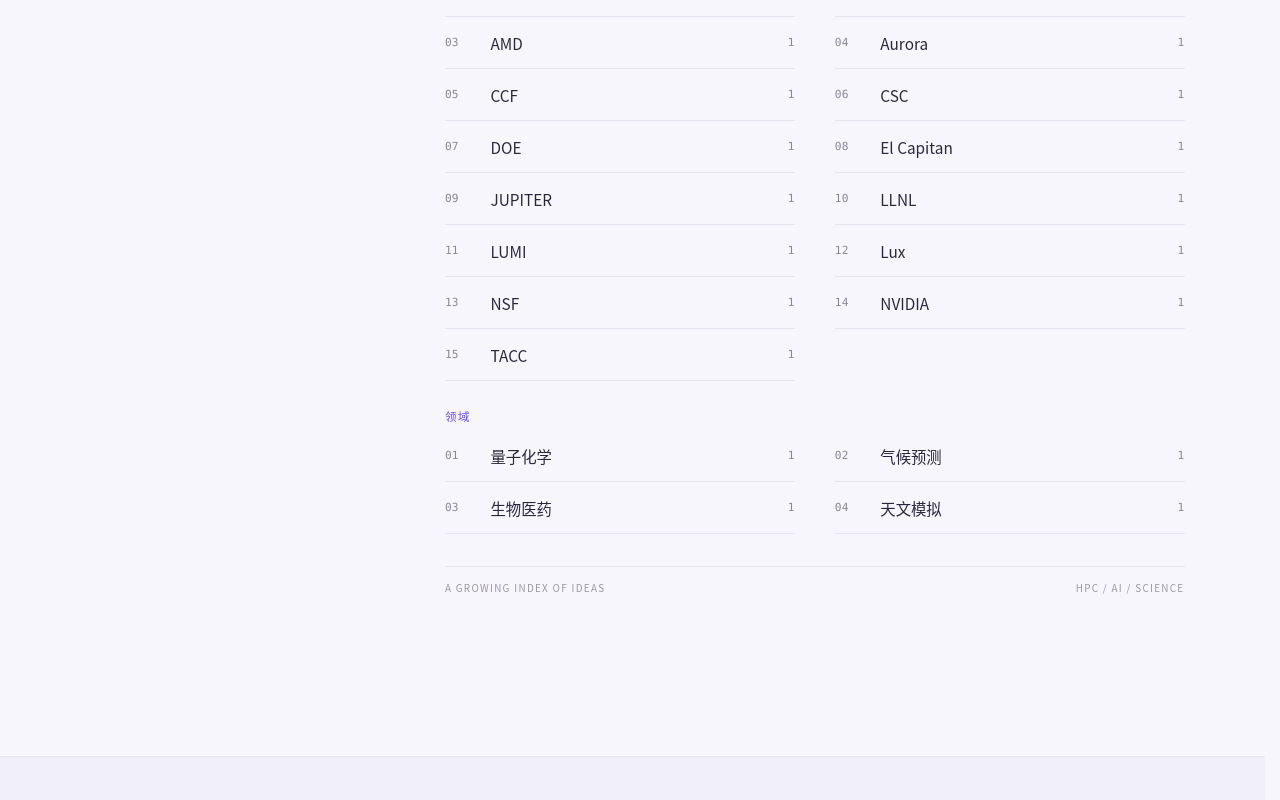
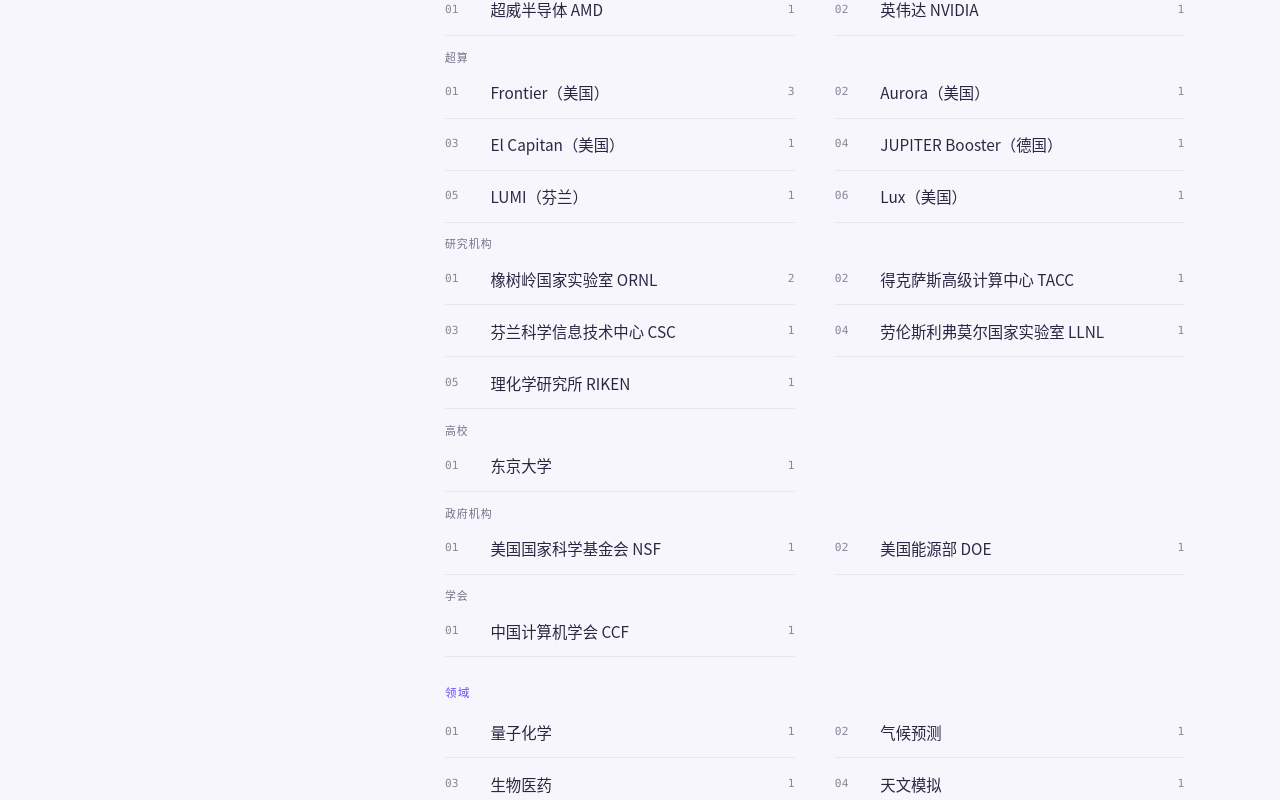
Before and after one commit to arcsysu/chaozhi-global-perspectives, an Astro site: page /topics in a window 1280 px wide. Shown: the part 742-1542 px from the top of the page. Built offline with nearby package versions, Linux system fonts and the light colour scheme; Astro itself is replaced by a stand-in of ours.

Commit message:
feat: nest subject tags and normalize institution names
Split 主体 into company/supercomputer/lab/university/gov/society, fix PHEASANT subjects, and use Chinese+abbr / country labels.

Co-authored-by: Cursor <cursoragent@cursor.com>

```diff
--- a/src/content.config.ts
+++ b/src/content.config.ts
@@ -50,18 +50,43 @@ const articleSchema = z
     /**
      * 分类标签：四键对象，空类别保留 []。
      * 类别顺序：科学智能体 → 项目 → 主体 → 领域。
-     * 至少一类非空。
+     * 主体再分为：公司 / 超算 / 研究机构 / 高校 / 政府机构 / 学会。
+     * 至少一类（含主体任一子类）非空。
      */
     tags: z
       .object({
         科学智能体: z.array(z.string().min(1)).default([]),
         项目: z.array(z.string().min(1)).default([]),
-        主体: z.array(z.string().min(1)).default([]),
+        主体: z
+          .object({
+            公司: z.array(z.string().min(1)).default([]),
+            超算: z.array(z.string().min(1)).default([]),
+            研究机构: z.array(z.string().min(1)).default([]),
+            高校: z.array(z.string().min(1)).default([]),
+            政府机构: z.array(z.string().min(1)).default([]),
+            学会: z.array(z.string().min(1)).default([]),
+          })
+          .default({
+            公司: [],
+            超算: [],
+            研究机构: [],
+            高校: [],
+            政府机构: [],
+            学会: [],
+          }),
         领域: z.array(z.string().min(1)).default([]),
       })
       .refine(
-        (t) =>
-          t.科学智能体.length + t.项目.length + t.主体.length + t.领域.length >= 1,
+        (t) => {
+          const subjectCount =
+            t.主体.公司.length +
+            t.主体.超算.length +
+            t.主体.研究机构.length +
+            t.主体.高校.length +
+            t.主体.政府机构.length +
+            t.主体.学会.length;
+          return t.科学智能体.length + t.项目.length + subjectCount + t.领域.length >= 1;
+        },
         { message: '至少需要一个标签' },
       ),
 
--- a/src/content/articles/amd-hpc-assistant-lumi-frontier/index.md
+++ b/src/content/articles/amd-hpc-assistant-lumi-frontier/index.md
@@ -6,11 +6,17 @@ tags:
     - AMD HPC Assistant
   项目: []
   主体:
-    - AMD
-    - CSC
-    - ORNL
-    - LUMI
-    - Frontier
+    公司:
+      - 超威半导体 AMD
+    超算:
+      - LUMI（芬兰）
+      - Frontier（美国）
+    研究机构:
+      - 芬兰科学信息技术中心 CSC
+      - 橡树岭国家实验室 ORNL
+    高校: []
+    政府机构: []
+    学会: []
   领域: []
 articleSource: agent
 status: approved
--- a/src/content/articles/elmerfold-el-capitan-protein-structure-prediction/index.md
+++ b/src/content/articles/elmerfold-el-capitan-protein-structure-prediction/index.md
@@ -7,8 +7,14 @@ tags:
     - ElMerFold
     - 戈登贝尔奖
   主体:
-    - LLNL
-    - El Capitan
+    公司: []
+    超算:
+      - El Capitan（美国）
+    研究机构:
+      - 劳伦斯利弗莫尔国家实验室 LLNL
+    高校: []
+    政府机构: []
+    学会: []
   领域:
     - 生物医药
 articleSource: agent
--- a/src/content/articles/gordon-bell-2026-femoco-and-storm/index.md
+++ b/src/content/articles/gordon-bell-2026-femoco-and-storm/index.md
@@ -8,7 +8,13 @@ tags:
     - FeMoco
     - STORM
   主体:
-    - Frontier
+    公司: []
+    超算:
+      - Frontier（美国）
+    研究机构: []
+    高校: []
+    政府机构: []
+    学会: []
   领域:
     - 量子化学
     - 气候预测
--- a/src/content/articles/hpc-ai-for-science-observation-plan-launched/index.md
+++ b/src/content/articles/hpc-ai-for-science-observation-plan-launched/index.md
@@ -6,7 +6,13 @@ tags:
   项目:
     - 前沿观察计划
   主体:
-    - CCF
+    公司: []
+    超算: []
+    研究机构: []
+    高校: []
+    政府机构: []
+    学会:
+      - 中国计算机学会 CCF
   领域: []
 articleSource: curated
 status: approved
--- a/src/content/articles/lux-ornl-genesis-mission-ai-factory/index.md
+++ b/src/content/articles/lux-ornl-genesis-mission-ai-factory/index.md
@@ -6,9 +6,15 @@ tags:
   项目:
     - 创世纪计划
   主体:
-    - ORNL
-    - Lux
-    - DOE
+    公司: []
+    超算:
+      - Lux（美国）
+    研究机构:
+      - 橡树岭国家实验室 ORNL
+    高校: []
+    政府机构:
+      - 美国能源部 DOE
+    学会: []
   领域: []
 articleSource: agent
 status: approved
--- a/src/content/articles/nemotron-for-science-agents/index.md
+++ b/src/content/articles/nemotron-for-science-agents/index.md
@@ -6,7 +6,13 @@ tags:
     - Nemotron for Science
   项目: []
   主体:
-    - NVIDIA
+    公司:
+      - 英伟达 NVIDIA
+    超算: []
+    研究机构: []
+    高校: []
+    政府机构: []
+    学会: []
   领域: []
 articleSource: agent
 status: approved
--- a/src/content/articles/pheasant-star-by-star-milky-way/index.md
+++ b/src/content/articles/pheasant-star-by-star-milky-way/index.md
@@ -7,9 +7,17 @@ tags:
     - PHEASANT
     - 戈登贝尔奖
   主体:
-    - Aurora
-    - Frontier
-    - JUPITER
+    公司: []
+    超算:
+      - Aurora（美国）
+      - Frontier（美国）
+      - JUPITER Booster（德国）
+    研究机构:
+      - 理化学研究所 RIKEN
+    高校:
+      - 东京大学
+    政府机构: []
+    学会: []
   领域:
     - 天文模拟
 articleSource: agent
--- a/src/content/articles/tacc-sagebrush-ai-inference/index.md
+++ b/src/content/articles/tacc-sagebrush-ai-inference/index.md
@@ -7,8 +7,14 @@ tags:
   项目:
     - NAIRR
   主体:
-    - TACC
-    - NSF
+    公司: []
+    超算: []
+    研究机构:
+      - 得克萨斯高级计算中心 TACC
+    高校: []
+    政府机构:
+      - 美国国家科学基金会 NSF
+    学会: []
   领域: []
 articleSource: agent
 status: approved
--- a/src/content/articles/test-draft-article/index.md
+++ b/src/content/articles/test-draft-article/index.md
@@ -5,7 +5,13 @@ tags:
   科学智能体: []
   项目:
     - 测试
-  主体: []
+  主体:
+    公司: []
+    超算: []
+    研究机构: []
+    高校: []
+    政府机构: []
+    学会: []
   领域: []
 articleSource: curated
 status: draft
--- a/src/pages/topics/index.astro
+++ b/src/pages/topics/index.astro
@@ -64,7 +64,7 @@ const totalSubjects = allTagStats.length;
               <p class="empty-state">暂无主题，文章发布后将自动生成。</p>
             ) : (
               <>
-                {categorizedStats.map(({ category, tags }) => (
+                {categorizedStats.map(({ category, tags, subcategories }) => (
                   <section
                     class="subject-category"
                     data-subject-category
@@ -76,6 +76,56 @@ const totalSubjects = allTagStats.length;
                     </h3>
                     {tags.length === 0 ? (
                       <p class="subject-category__empty">暂无主题</p>
+                    ) : subcategories && subcategories.length > 0 ? (
+                      subcategories.map(({ name, tags: subTags }) => (
+                        <div
+                          class="subject-subcategory"
+                          data-subject-subcategory
+                          aria-labelledby={`subject-subcategory-${category}-${name}`}
+                          hidden={subTags.length === 0}
+                        >
+                          <h4
+                            class="subject-subcategory__title"
+                            id={`subject-subcategory-${category}-${name}`}
+                          >
+                            {name}
+                          </h4>
+                          {subTags.length === 0 ? (
+                            <p class="subject-category__empty">暂无主题</p>
+                          ) : (
+                            <ol class="subject-index" role="list">
+                              {subTags.map(({ tag, count }, index) => (
+                                <li
+                                  data-subject-item
+                                  data-subject-name={tag
+                                    .normalize('NFKC')
+                                    .toLocaleLowerCase('zh-CN')}
+                                >
+                                  <a
+                                    href={withBase(`/topics/${encodeURIComponent(tag)}/`)}
+                                    class="subject-entry"
+                                  >
+                                    <span
+                                      class="subject-entry__number"
+                                      data-subject-number
+                                      aria-hidden="true"
+                                    >
+                                      {String(index + 1).padStart(2, '0')}
+                                    </span>
+                                    <span class="subject-entry__name">{tag}</span>
+                                    <span
+                                      class="subject-entry__count"
+                                      aria-label={`${count} 篇文章`}
+                                    >
+                                      {count}
+                                    </span>
+                                  </a>
+                                </li>
+                              ))}
+                            </ol>
+                          )}
+                        </div>
+                      ))
                     ) : (
                       <ol class="subject-index" role="list">
                         {tags.map(({ tag, count }, index) => (
@@ -163,6 +213,24 @@ const totalSubjects = allTagStats.length;
       });
 
       for (const category of categories) {
+        const subcategories = [
+          ...category.querySelectorAll<HTMLElement>('[data-subject-subcategory]'),
+        ];
+        if (subcategories.length > 0) {
+          for (const sub of subcategories) {
+            const visibleItems = [
+              ...sub.querySelectorAll<HTMLElement>('[data-subject-item]'),
+            ].filter((el) => !el.hidden);
+            sub.hidden = visibleItems.length === 0;
+            visibleItems.forEach((item, localIndex) => {
+              const number = item.querySelector<HTMLElement>('[data-subject-number]');
+              if (number) number.textContent = String(localIndex + 1).padStart(2, '0');
+            });
+          }
+          category.hidden = subcategories.every((sub) => sub.hidden);
+          continue;
+        }
+
         const visibleItems = [
           ...category.querySelectorAll<HTMLElement>('[data-subject-item]'),
         ].filter((el) => !el.hidden);
@@ -323,6 +391,26 @@ const totalSubjects = allTagStats.length;
     font-size: 0.72rem;
     font-weight: var(--fw-medium);
     letter-spacing: 0.14em;
+  }
+
+  .subject-subcategory {
+    margin-top: 0.85rem;
+  }
+
+  .subject-subcategory:first-of-type {
+    margin-top: 0.45rem;
+  }
+
+  .subject-subcategory[hidden] {
+    display: none;
+  }
+
+  .subject-subcategory__title {
+    margin: 0 0 0.15rem;
+    color: var(--color-text-muted);
+    font-size: 0.68rem;
+    font-weight: var(--fw-medium);
+    letter-spacing: 0.1em;
   }
 
   .subject-category__empty {
--- a/src/utils/articles.ts
+++ b/src/utils/articles.ts
@@ -29,20 +29,67 @@ export type DemoEntry = CollectionEntry<'demo'>;
 export const TAG_CATEGORY_ORDER = ['科学智能体', '项目', '主体', '领域'] as const;
 export type TagCategory = (typeof TAG_CATEGORY_ORDER)[number];
 
-/** 四类分类标签（空类别保留 []） */
-export type CategorizedTags = Record<TagCategory, string[]>;
+/** 主体子类（固定顺序） */
+export const SUBJECT_SUBCATEGORY_ORDER = [
+  '公司',
+  '超算',
+  '研究机构',
+  '高校',
+  '政府机构',
+  '学会',
+] as const;
+export type SubjectSubcategory = (typeof SUBJECT_SUBCATEGORY_ORDER)[number];
 
-/** 按固定类别顺序展平标签（去重，保序） */
-export function flattenTags(tags: CategorizedTags): string[] {
+/** 主体分类标签（子类空数组保留 []） */
+export type SubjectTags = Record<SubjectSubcategory, string[]>;
+
+/** 四类分类标签；主体为嵌套子类对象 */
+export type CategorizedTags = {
+  科学智能体: string[];
+  项目: string[];
+  主体: SubjectTags;
+  领域: string[];
+};
+
+/** 空主体对象（六子类均为 []） */
+export function emptySubjectTags(): SubjectTags {
+  return {
+    公司: [],
+    超算: [],
+    研究机构: [],
+    高校: [],
+    政府机构: [],
+    学会: [],
+  };
+}
+
+/** 展平主体子类标签（去重，保序） */
+export function flattenSubjectTags(subjects: SubjectTags): string[] {
   const seen = new Set<string>();
   const result: string[] = [];
-  for (const category of TAG_CATEGORY_ORDER) {
-    for (const tag of tags[category] ?? []) {
+  for (const sub of SUBJECT_SUBCATEGORY_ORDER) {
+    for (const tag of subjects[sub] ?? []) {
       if (seen.has(tag)) continue;
       seen.add(tag);
       result.push(tag);
     }
   }
+  return result;
+}
+
+/** 按固定类别顺序展平标签（去重，保序）；主体按子类顺序展开 */
+export function flattenTags(tags: CategorizedTags): string[] {
+  const seen = new Set<string>();
+  const result: string[] = [];
+  const push = (tag: string) => {
+    if (seen.has(tag)) return;
+    seen.add(tag);
+    result.push(tag);
+  };
+  for (const tag of tags.科学智能体 ?? []) push(tag);
+  for (const tag of tags.项目 ?? []) push(tag);
+  for (const tag of flattenSubjectTags(tags.主体 ?? emptySubjectTags())) push(tag);
+  for (const tag of tags.领域 ?? []) push(tag);
   return result;
 }
 
@@ -70,10 +117,17 @@ export interface TagStat {
   count: number;
 }
 
-/** 分类标签统计（主题索引页用） */
+/** 主体子类统计 */
+export interface SubjectSubcategoryStats {
+  name: SubjectSubcategory;
+  tags: TagStat[];
+}
+
+/** 分类标签统计（主题索引页用）；主体额外带 subcategories */
 export interface CategoryTagStats {
   category: TagCategory;
   tags: TagStat[];
+  subcategories?: SubjectSubcategoryStats[];
 }
 
 /** 归档树节点 */
@@ -447,32 +501,69 @@ export async function getTagStats(): Promise<TagStat[]> {
     .sort((a, b) => b.count - a.count || a.tag.localeCompare(b.tag, 'zh-CN'));
 }
 
+function sortTagStats(entries: Iterable<[string, number]>): TagStat[] {
+  return [...entries]
+    .map(([tag, count]) => ({ tag, count }))
+    .sort((a, b) => b.count - a.count || a.tag.localeCompare(b.tag, 'zh-CN'));
+}
+
 /**
  * 按四类分区聚合标签统计；各类始终返回（可为空数组）。
- * 类内按文章数降序，同数按 zh-CN 名称排序。
+ * 主体按子类再分区；类内按文章数降序，同数按 zh-CN 名称排序。
  */
 export async function getCategorizedTagStats(): Promise<CategoryTagStats[]> {
   const articles = await getMergedThumbnailedArticles();
   const countsByCategory = new Map<TagCategory, Map<string, number>>();
+  const subjectCounts = new Map<SubjectSubcategory, Map<string, number>>();
+
   for (const category of TAG_CATEGORY_ORDER) {
     countsByCategory.set(category, new Map());
   }
+  for (const sub of SUBJECT_SUBCATEGORY_ORDER) {
+    subjectCounts.set(sub, new Map());
+  }
 
   for (const a of articles) {
-    for (const category of TAG_CATEGORY_ORDER) {
-      const bucket = countsByCategory.get(category)!;
-      for (const tag of a.tags[category] ?? []) {
+    for (const tag of a.tags.科学智能体 ?? []) {
+      const bucket = countsByCategory.get('科学智能体')!;
+      bucket.set(tag, (bucket.get(tag) ?? 0) + 1);
+    }
+    for (const tag of a.tags.项目 ?? []) {
+      const bucket = countsByCategory.get('项目')!;
+      bucket.set(tag, (bucket.get(tag) ?? 0) + 1);
+    }
+    for (const tag of a.tags.领域 ?? []) {
+      const bucket = countsByCategory.get('领域')!;
+      bucket.set(tag, (bucket.get(tag) ?? 0) + 1);
+    }
+
+    const subjects = a.tags.主体 ?? emptySubjectTags();
+    const subjectFlat = countsByCategory.get('主体')!;
+    for (const sub of SUBJECT_SUBCATEGORY_ORDER) {
+      const bucket = subjectCounts.get(sub)!;
+      for (const tag of subjects[sub] ?? []) {
         bucket.set(tag, (bucket.get(tag) ?? 0) + 1);
+        subjectFlat.set(tag, (subjectFlat.get(tag) ?? 0) + 1);
       }
     }
   }
 
   return TAG_CATEGORY_ORDER.map((category) => {
-    const bucket = countsByCategory.get(category)!;
-    const tags = [...bucket.entries()]
-      .map(([tag, count]) => ({ tag, count }))
-      .sort((a, b) => b.count - a.count || a.tag.localeCompare(b.tag, 'zh-CN'));
-    return { category, tags };
+    if (category === '主体') {
+      const subcategories = SUBJECT_SUBCATEGORY_ORDER.map((name) => ({
+        name,
+        tags: sortTagStats(subjectCounts.get(name)!),
+      }));
+      return {
+        category,
+        tags: sortTagStats(countsByCategory.get(category)!),
+        subcategories,
+      };
+    }
+    return {
+      category,
+      tags: sortTagStats(countsByCategory.get(category)!),
+    };
   });
 }
 
```
Also changed, not shown: docs/ARTICLE_FORMAT.md (+24 -4 lines), tests/fixtures/invalid/test-schema-error-article/index.md (+8 -2 lines), tests/topics-search.mjs (+20 -10 lines).
